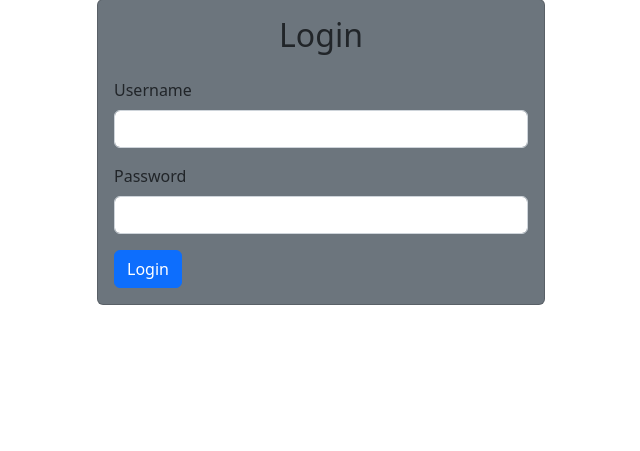
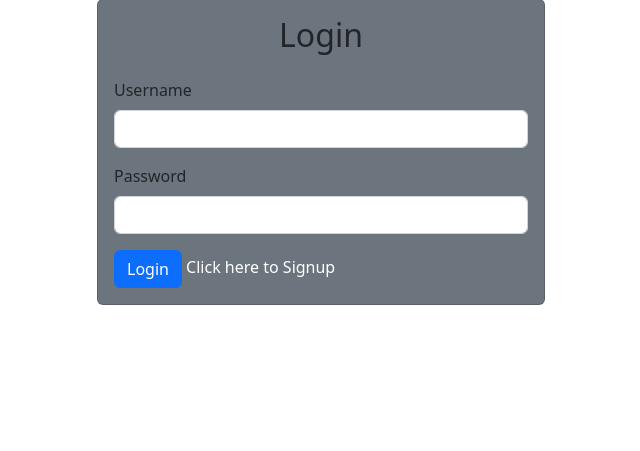
Before and after one commit to AromalDileep/Admin_Panel, a Django app: page /login/ in a window 1280 px wide. Shown: the part 49-500 px from the top of the page, without its empty margins (319-959 px from the left). Run offline with Django 5.2, Linux system fonts and the light colour scheme.

Commit message:
signup link added

```diff
--- a/templates/login.html
+++ b/templates/login.html
@@ -32,6 +32,8 @@
   </div>
 
   <button type="submit" class="btn btn-primary ">Login</button>
+  <a href="{% url "signup" %}" style="color: white; text-decoration: none;">Click here to Signup</a>
+
 </form>
   </div>
 </div>
```
